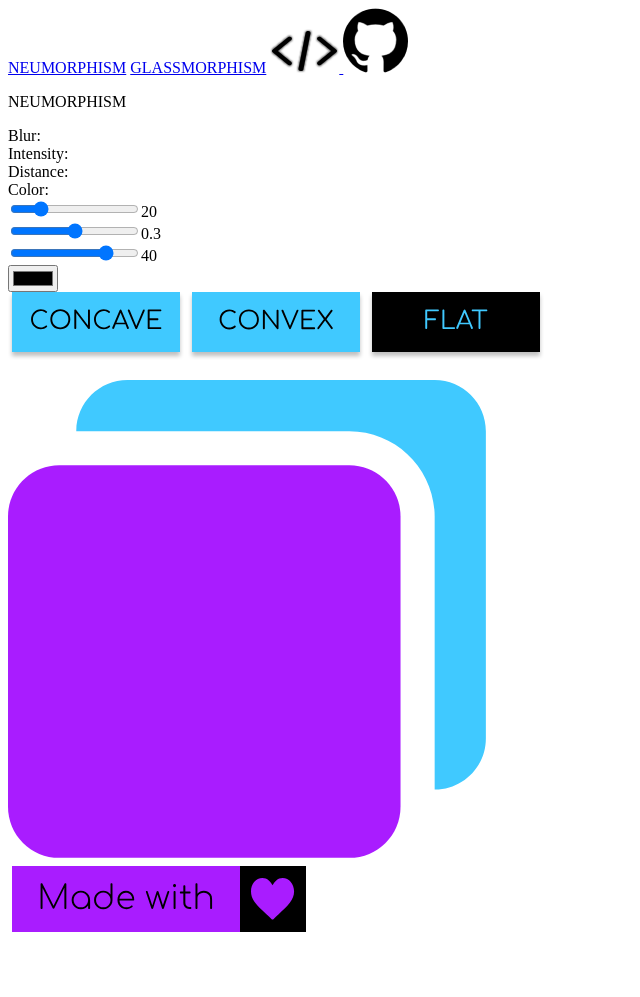
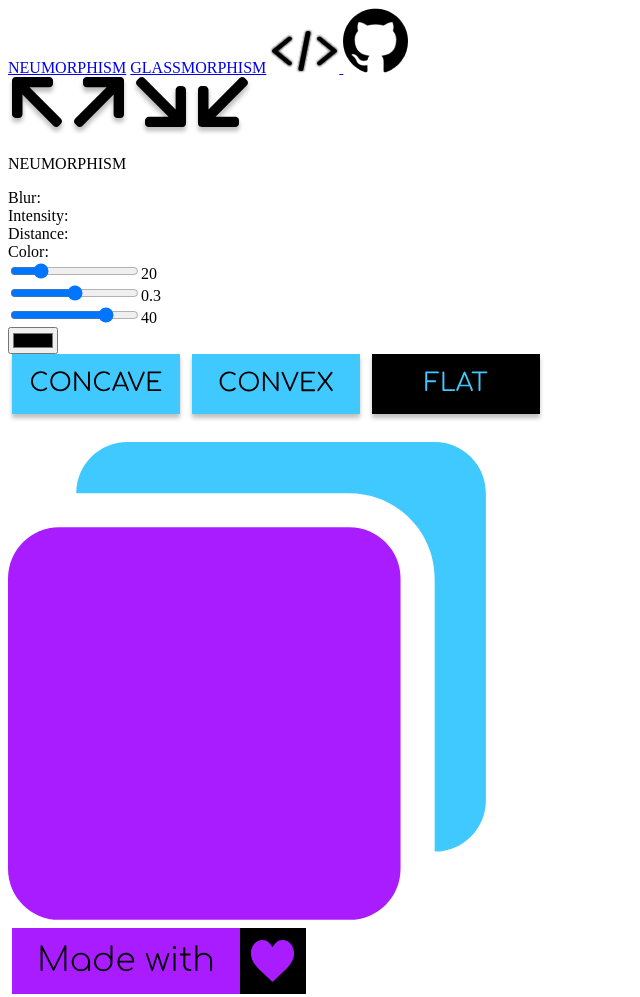
Before and after one commit to inomag/UI-UX-Components, a website: page src/next.html in a window 1280 px wide. Shown: the whole page, without its empty margins (0-640 px from the left). Before the commit the page ends 944 px from the top, so only its background shows below. Drawn offline with Linux system fonts and the light colour scheme.

Commit message:
Updated files & assets

```diff
--- a/src/next.html
+++ b/src/next.html
@@ -22,6 +22,12 @@
     <section>
         <div>
             <div id="box2"></div>
+            <div>
+                <img src="../assets/topLeft.svg" alt="Top Left" id="topLeft">
+                <img src="../assets/topRight.svg" alt="Top Right" id="topRight">
+                <img src="../assets/downRight.svg" alt="Down Right" id="downRight">
+                <img src="../assets/downLeft.svg" alt="Down Left" id="downLeft">
+            </div>
         </div>
         <div>
             <div id="main2">
```
Also changed, not shown: assets/nav1-active.svg (deleted), assets/nav1-inactive.svg (deleted), assets/nav2-active.svg (deleted), assets/nav2-inactive.svg (deleted).
